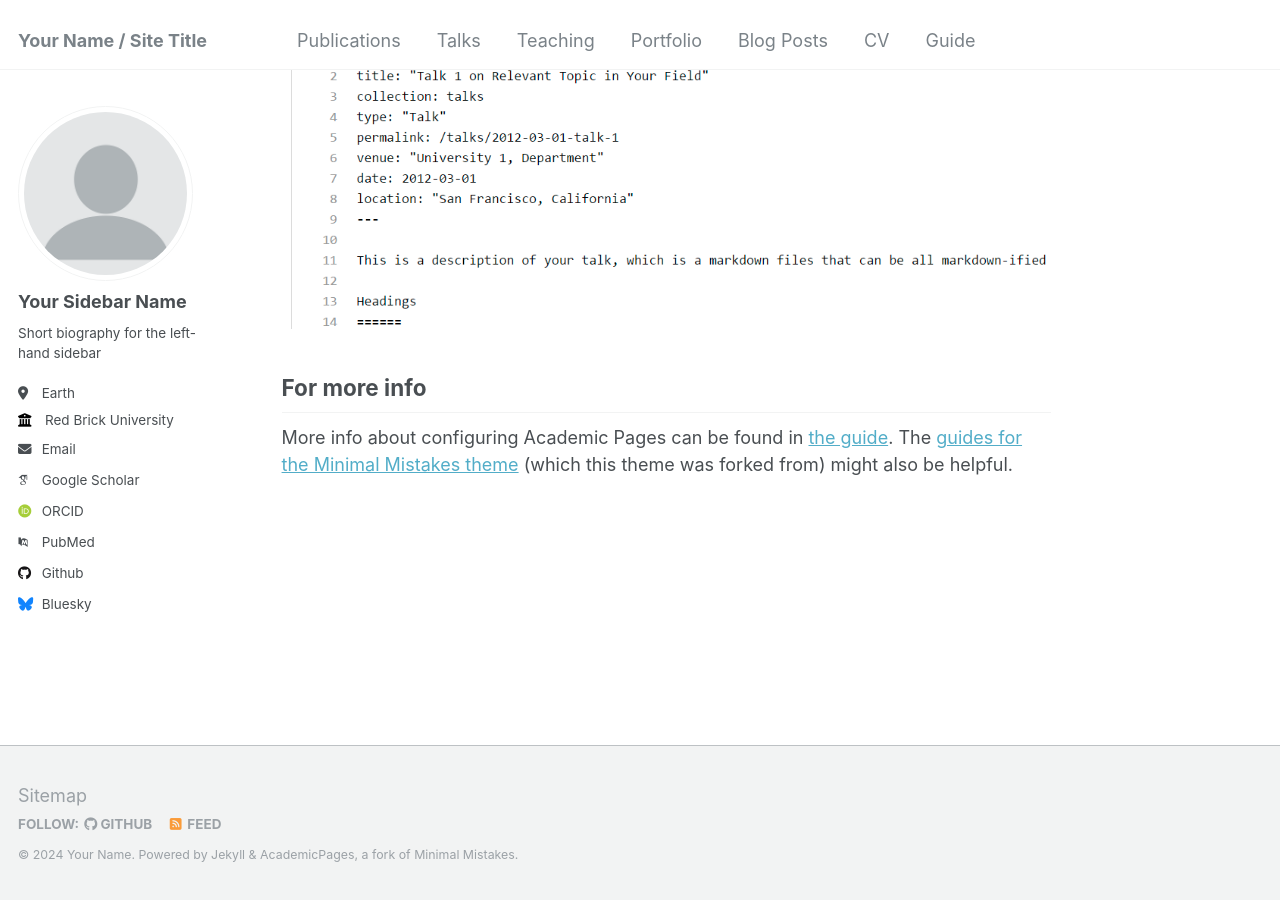
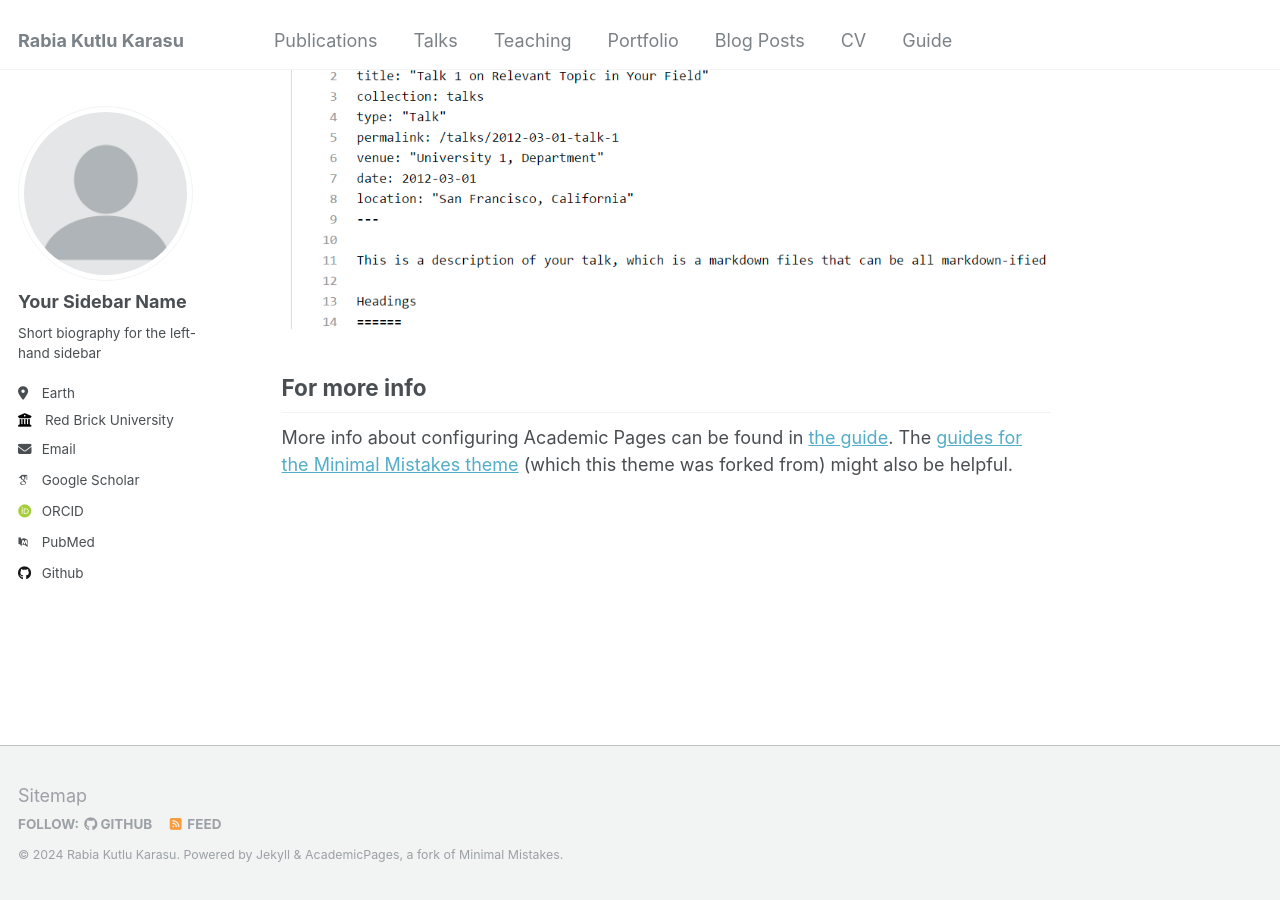
Before and after one commit to rabiakutlukarasu/rabiakutlukarasu.github.io, a Jekyll site: the page built from _pages/about.md, in a window 1280 px wide and 900 px high, scrolled down 2660 px. Built offline with Jekyll 4.4.1, drawn with Linux system fonts in a browser that asks for light colours; some web fonts are replaced; part of the change alters nothing that is shown.

Commit message:
Update _config.yml

```diff
--- a/_config.yml
+++ b/_config.yml
@@ -8,13 +8,13 @@
 
 # Basic Site Settings
 locale                   : "en-US"
-title                    : "Your Name / Site Title"
+title                    : "Rabia Kutlu Karasu"
 title_separator          : "-"
-name                     : &name "Your Name"
-description              : &description "personal description"
-url                      : https://academicpages.github.io # the base hostname & protocol for your site e.g. "https://mmistakes.github.io"
+name                     : &name "Rabia Kutlu Karasu"
+description              : &description "I am a PhD Candidate in Political Science at Stanford University. My research lies at the intersection of comparative politics, political economy, and political behavior. I study ...."
+url                      : https://rabiakutlukarasu.github.io # the base hostname & protocol for your site e.g. "https://mmistakes.github.io"
 baseurl                  : "" # the subpath of your site, e.g. "/blog"
-repository               : "academicpages/academicpages.github.io"
+repository               : "https://rabiakutlukarasu.github.io"
 
 # Site Author - The following control what appear as part of the author content on the side bar.
 #               If a field is blank the icon and link will not appear, otherwise it will be shown.
@@ -43,35 +43,13 @@ author:
   bitbucket        : # Username - Update with your username on the site
   codepen          : # Username
   dribbble         : # Username
-  github           : "academicpages"
+  github           : "#rabiakutlukarasu"
   kaggle           : # Username
   stackoverflow    : # User number or user number and name (i.e., use "1" or "1/jeff-atwood")
 
   # Social media
-  bluesky          : "bsky.app" # Replace this with you Bluesky username
-  facebook         : # Username
-  flickr           : # Username
-  foursquare       : # Username
-  goodreads        : # Username
-  google_plus      : # Username
-  keybase          : # Username
-  instagram        : # Username
-  lastfm           : # Username
-  linkedin         : # Username
-  mastodon         : # URL
-  medium           : # URL
-  pinterest        : # Username
-  soundcloud       : # Username
-  steam            : # Username
-  telegram         : # URL
-  tumblr           : # Username
-  twitter          : # Username for X / Twitter
+  twitter          : # rabiaakutlu
   vine             : # Username
-  weibo            : # Username
-  wikipedia        : # Username
-  xing             : # Username
-  youtube          : # Username
-  zhihu            : # URL
 
 # Publication Category - The following the list of publication categories and their headings
 publication_category:
```
